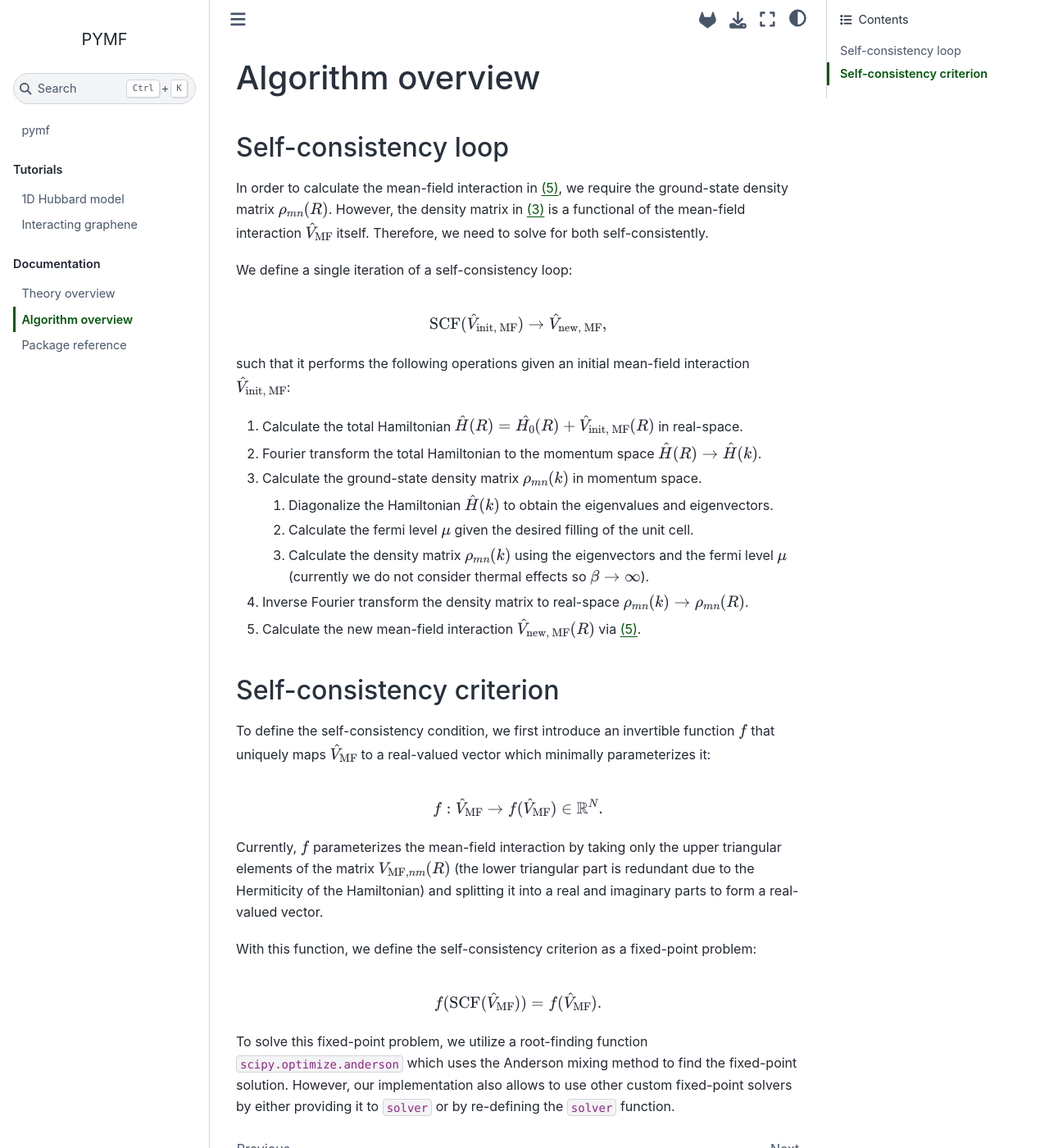
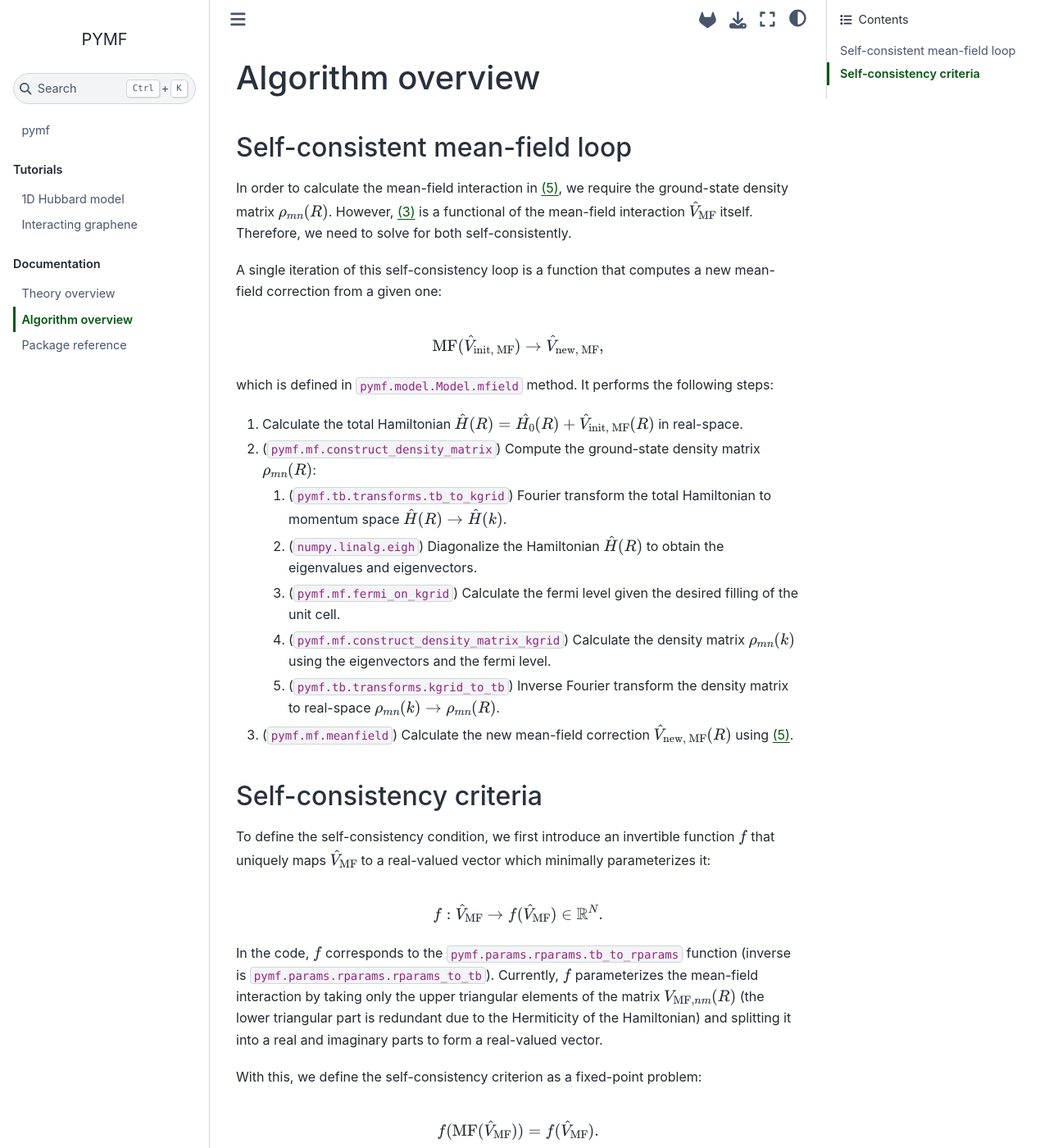
Before and after one commit to quantum-tinkerer/MeanFi, a Sphinx documentation site: the page built from docs/source/documentation/algorithm.md, in a window 1280 px wide and 1400 px high. Shown: the whole window at 82% size. Built offline with Sphinx 7.4.7 and the Sphinx Book theme 1.1.4, drawn with Linux system fonts in a browser that asks for light colours; the version number could not be read and is left out; comment, search, counter and statistics services are not loaded; cross-references to code outside the pages are shown as plain code; some of the changed text lies outside the part shown.

Commit message:
link code to each algo step; minor adjustemnts to theory and algo

```diff
--- a/docs/source/documentation/algorithm.md
+++ b/docs/source/documentation/algorithm.md
@@ -12,30 +12,30 @@ kernelspec:
 ---
 # Algorithm overview
 
-## Self-consistency loop
+## Self-consistent mean-field loop
 
 In order to calculate the mean-field interaction in {eq}`mf_infinite`, we require the ground-state density matrix $\rho_{mn}(R)$.
-However, the density matrix in {eq}`density` is a functional of the mean-field interaction $\hat{V}_{\text{MF}}$ itself.
+However, {eq}`density` is a functional of the mean-field interaction $\hat{V}_{\text{MF}}$ itself.
 Therefore, we need to solve for both self-consistently.
 
-We define a single iteration of a self-consistency loop:
+A single iteration of this self-consistency loop is a function that computes a new mean-field correction from a given one:
 
 $$
-\text{SCF}(\hat{V}_{\text{init, MF}}) \to \hat{V}_{\text{new, MF}},
+\text{MF}(\hat{V}_{\text{init, MF}}) \to \hat{V}_{\text{new, MF}},
 $$
 
-such that it performs the following operations given an initial mean-field interaction $\hat{V}_{\text{init, MF}}$:
+which is defined in {autolink}`~pymf.model.Model.mfield` method.
+It performs the following steps:
+1. Calculate the total Hamiltonian $\hat{H}(R) = \hat{H_0}(R) + \hat{V}_{\text{init, MF}}(R)$ in real-space.
+2. ({autolink}`~pymf.mf.construct_density_matrix`) Compute the ground-state density matrix $\rho_{mn}(R)$:
+    1. ({autolink}`~pymf.tb.transforms.tb_to_kgrid`) Fourier transform the total Hamiltonian to momentum space $\hat{H}(R) \to \hat{H}(k)$.
+    2. ({autolink}`numpy.linalg.eigh`) Diagonalize the Hamiltonian $\hat{H}(R)$ to obtain the eigenvalues and eigenvectors.
+    3. ({autolink}`~pymf.mf.fermi_on_kgrid`) Calculate the fermi level given the desired filling of the unit cell.
+    4.  ({autolink}`~pymf.mf.construct_density_matrix_kgrid`) Calculate the density matrix $\rho_{mn}(k)$ using the eigenvectors and the fermi level.
+    5. ({autolink}`~pymf.tb.transforms.kgrid_to_tb`) Inverse Fourier transform the density matrix to real-space $\rho_{mn}(k) \to \rho_{mn}(R)$.
+3. ({autolink}`~pymf.mf.meanfield`) Calculate the new mean-field correction $\hat{V}_{\text{new, MF}}(R)$ using {eq}`mf_infinite`.
 
-1. Calculate the total Hamiltonian $\hat{H}(R) = \hat{H_0}(R) + \hat{V}_{\text{init, MF}}(R)$ in real-space.
-2. Fourier transform the total Hamiltonian to the momentum space $\hat{H}(R) \to \hat{H}(k)$.
-3. Calculate the ground-state density matrix $\rho_{mn}(k)$ in momentum space.
-    1. Diagonalize the Hamiltonian $\hat{H}(k)$ to obtain the eigenvalues and eigenvectors.
-    2. Calculate the fermi level $\mu$ given the desired filling of the unit cell.
-    3. Calculate the density matrix $\rho_{mn}(k)$ using the eigenvectors and the fermi level $\mu$ (currently we do not consider thermal effects so $\beta \to \infty$).
-4. Inverse Fourier transform the density matrix to real-space $\rho_{mn}(k) \to \rho_{mn}(R)$.
-5. Calculate the new mean-field interaction $\hat{V}_{\text{new, MF}}(R)$ via {eq}`mf_infinite`.
-
-## Self-consistency criterion
+## Self-consistency criteria
 
 To define the self-consistency condition, we first introduce an invertible function $f$ that uniquely maps $\hat{V}_{\text{MF}}$ to a real-valued vector which minimally parameterizes it:
 
@@ -43,13 +43,15 @@ $$
 f : \hat{V}_{\text{MF}} \to f(\hat{V}_{\text{MF}}) \in \mathbb{R}^N.
 $$
 
+In the code, $f$ corresponds to the {autolink}`~pymf.params.rparams.tb_to_rparams` function (inverse is {autolink}`~pymf.params.rparams.rparams_to_tb`).
 Currently, $f$ parameterizes the mean-field interaction by taking only the upper triangular elements of the matrix $V_{\text{MF}, nm}(R)$ (the lower triangular part is redundant due to the Hermiticity of the Hamiltonian) and splitting it into a real and imaginary parts to form a real-valued vector.
 
-With this function, we define the self-consistency criterion as a fixed-point problem:
+With this, we define the self-consistency criterion as a fixed-point problem:
 
 $$
-f(\text{SCF}(\hat{V}_{\text{MF}})) = f(\hat{V}_{\text{MF}}).
+f(\text{MF}(\hat{V}_{\text{MF}})) = f(\hat{V}_{\text{MF}}).
 $$
 
-To solve this fixed-point problem, we utilize a root-finding function `scipy.optimize.anderson` which uses the Anderson mixing method to find the fixed-point solution.
-However, our implementation also allows to use other custom fixed-point solvers by either providing it to `solver` or by re-defining the `solver` function.
+Instead of solving the fixed point problem, we rewrite is as the difference of the two successive self-consistent mean-field iterations in {autolink}`~pymf.solvers.cost`.
+That re-defines the problem into a root-finding problem which is more consistent with available numerical solvers such as {autolink}`~scipy.optimize.anderson`.
+That is exactly what we do in the {autolink}`~pymf.solvers.solver` function, although we also provide the option to use a custom optimizer.
```
Also changed, not shown: docs/source/documentation/mf_notes.md (+8 -7 lines).
